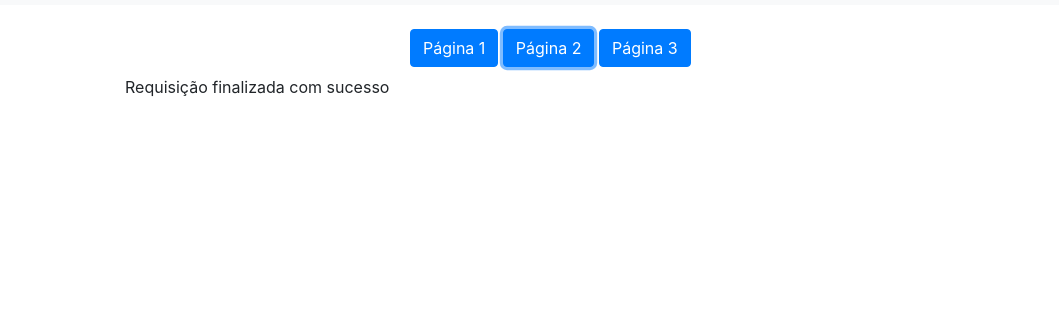
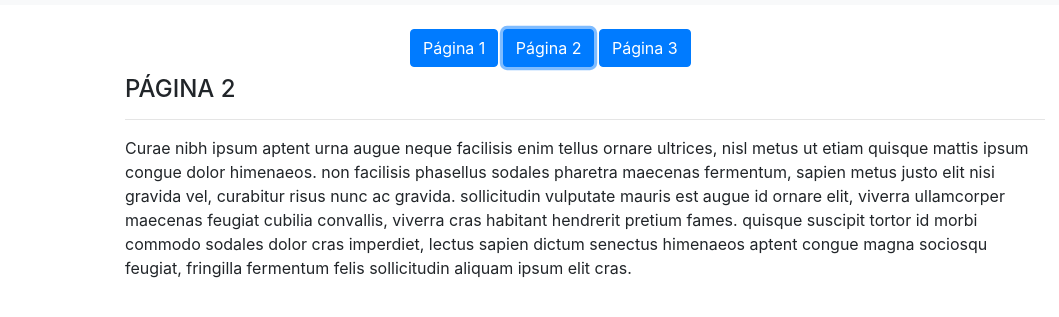
Before and after one commit to wandersontx/ajax, a plain HTML site: page requisicoes_assincronas.html in a window 1280 px wide. Both pictures are taken after a click on the link "Página 2". Shown: the part 63-380 px from the top of the page, without its empty margins (55-1114 px from the left). Drawn offline with nearby package versions, Linux system fonts and the light colour scheme.

Commit message:
Requisições assíncronas: ResponseText

```diff
--- a/requisicoes_assincronas.html
+++ b/requisicoes_assincronas.html
@@ -49,7 +49,6 @@
 
 			function requisitarPagina(url){
 
-
 				if(!document.getElementById('loading')){
 					let imgLoading = document.createElement('img')
 					imgLoading.id = 'loading'
@@ -70,7 +69,7 @@
 
 				ajax.onreadystatechange = () => {
 					if(ajax.readyState == 4 && ajax.status == 200) {
-						document.getElementById('conteudo').innerHTML = 'Requisição finalizada com sucesso'
+						document.getElementById('conteudo').innerHTML = ajax.responseText
 						console.log('requisição finalizada com sucesso')
 
 					}
```
